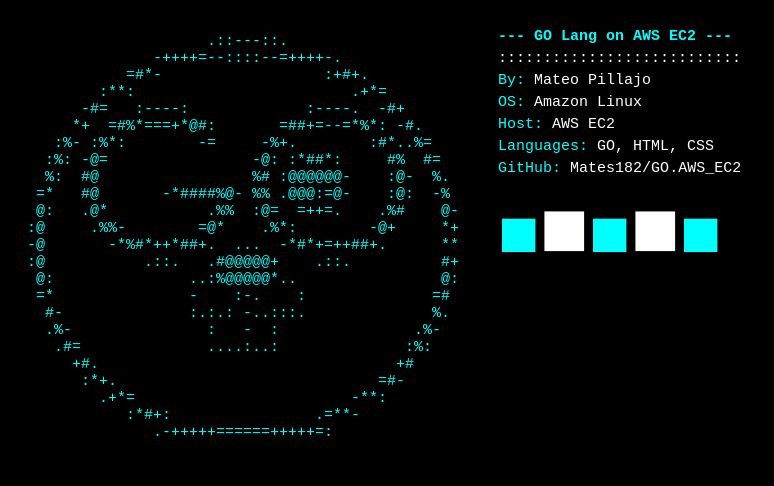
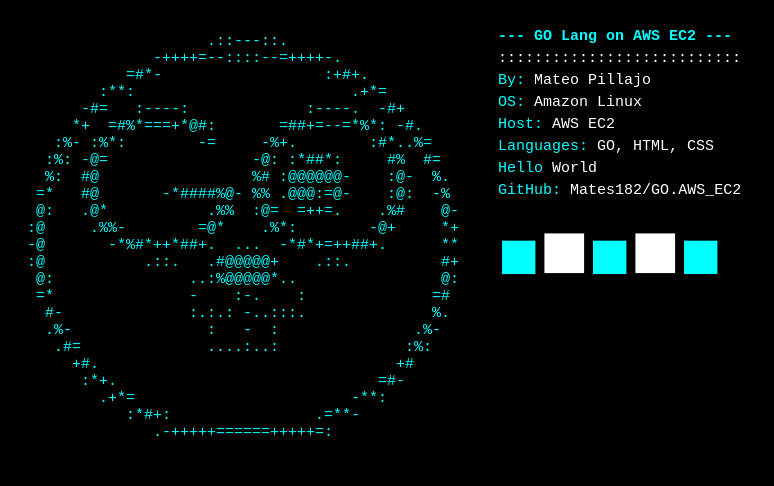
Before and after one commit to Mates182/GO.AWS_EC2, a plain HTML site: page index.html in a window 1280 px wide. Shown: the whole page, without its empty margins (0-774 px from the left). Drawn offline with Linux system fonts and the light colour scheme.

Commit message:
feat: :sparkles: Edit index.html

```diff
--- a/index.html
+++ b/index.html
@@ -93,6 +93,7 @@
             <p><span>OS:</span> Amazon Linux</p>
             <p><span>Host:</span> AWS EC2</p>
             <p><span>Languages:</span> GO, HTML, CSS</p>
+            <p><span>Hello</span> World</p>
             <p><span>GitHub:</span> <a href="https://github.com/Mates182/GO.AWS_EC2">Mates182/GO.AWS_EC2</a></p>
             <h4><span>&#9632</span>&#9632<span>&#9632</span>&#9632<span>&#9632</span></h4>
         </div>
```
